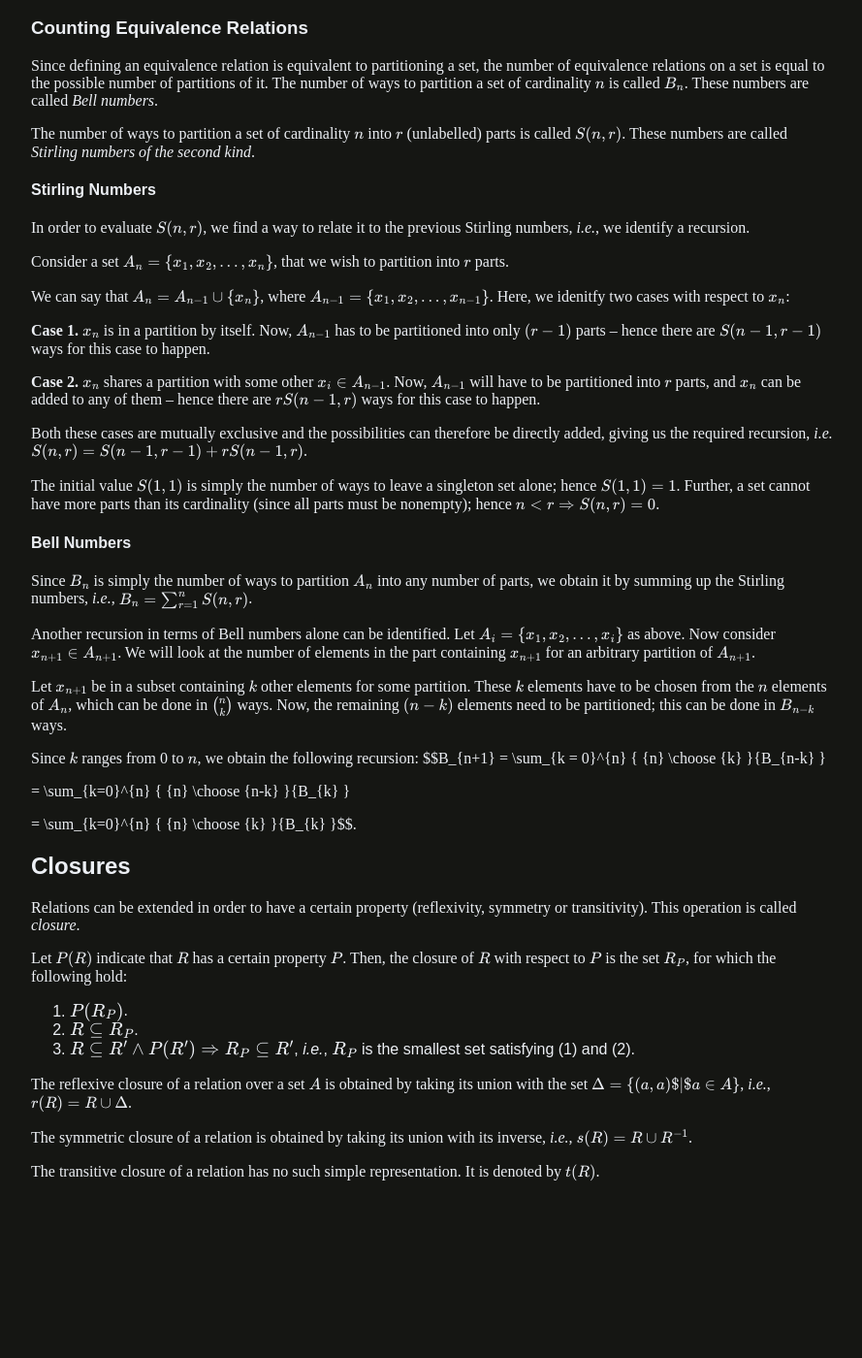
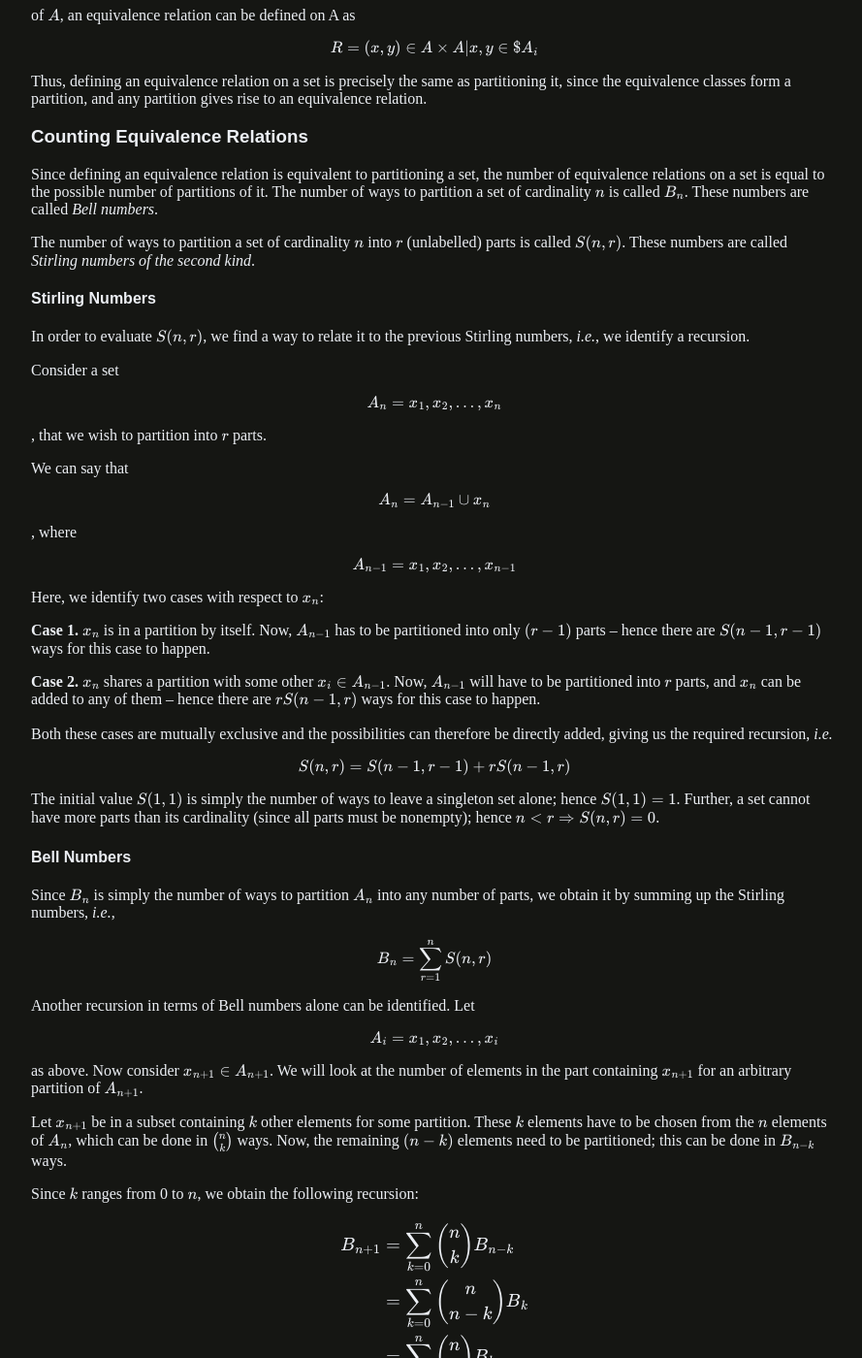
Before and after one commit to iiit-notebook/iiit-notebook.github.io, a Jekyll site: the page built from _posts/2020-10-08-ds-lecture-8.md, in a window 1280 px wide and 1400 px high, scrolled down 791 px. Shown: the whole window at 97% size, without its empty margins (192-1081 px from the left). Built offline with Jekyll 4.4.1, drawn with Linux system fonts in a browser that asks for light colours; formulas are drawn with MathJax 3; before the commit the page ends 2045 px from its top, so only the background shows below that; some of the changed text lies outside the part shown.

Commit message:
Fixed up ds lec 8, 9

```diff
--- a/_posts/2020-10-08-ds-lecture-8.md
+++ b/_posts/2020-10-08-ds-lecture-8.md
@@ -22,13 +22,13 @@
 Informally, most equivalence relations can be connected to elements having some property in common.
 
 Given an equivalence relation $R$ on a set $A$, the *equivalence class* of an arbitrary $a \in A$ (denoted by $[a]$, $cl(a)$ or $\bar{a}$) is defined as the set of all elements related to $a$ in $A$, *i.e.*,
-$$[a] = \{x \in A | (x,a) \in R\}$$.
+\$\$[a] = \{x \in A | (x,a) \in R\}\$\$
 
 ### Equivalence Classes
 The set of all equivalence classes of $A$ with respect to $R$ form a *partition* of $A$. A partition of a set $A$ is a collection of disjoint subsets $A_{i}$ (called *parts*) of $A$ whose union is $A$, *i.e.*, mutually exclusive and exhaustive.
 
-Also, given a partition $$P = \{A_{1}, A_{2},...,A_{k}\}$$ of $A$, an equivalence relation can be defined on A as
-$$R = \{(x,y) \in A \times A | x,y \in  $A_{i}\}$$.
+Also, given a partition \$\$P = \{A_{1}, A_{2},...,A_{k}\}\$\$ of $A$, an equivalence relation can be defined on A as
+\$\$R = \{(x,y) \in A \times A | x,y \in  $A_{i}\}\$\$
 
 Thus, defining an equivalence relation on a set is precisely the same as partitioning it, since the equivalence classes form a partition, and any partition gives rise to an equivalence relation.
 
@@ -40,33 +40,38 @@
 #### Stirling Numbers
 In order to evaluate $S(n,r)$, we find a way to relate it to the previous Stirling numbers, *i.e.*, we identify a recursion.
 
-Consider a set $$A_{n} = \{x_{1},x_{2},...,x_{n}\}$$, that we wish to partition into $r$ parts.
+Consider a set \$\$A_{n} = \{x_{1},x_{2},...,x_{n}\}\$\$, that we wish to partition into $r$ parts.
 
-We can say that $$A_{n} = A_{n-1} \cup \{x_{n}\}$$, where $$A_{n-1} = \{x_{1},x_{2},...,x_{n-1}\}$$. Here, we idenitfy two cases with respect to $x_{n}$:
+We can say that \$\$A_{n} = A_{n-1} \cup \{x_{n}\}\$\$, where \$\$A_{n-1} = \{x_{1},x_{2},...,x_{n-1}\}\$\$ Here, we identify two cases with respect to $x_{n}$:
 
 **Case 1.** $x_{n}$ is in a partition by itself. Now, $A_{n-1}$ has to be partitioned into only $(r-1)$ parts – hence there are $S(n-1,r-1)$ ways for this case to happen.
 
 **Case 2.** $x_{n}$ shares a partition with some other $x_{i} \in A_{n-1}$. Now, $A_{n-1}$ will have to be partitioned into $r$ parts, and $x_{n}$ can be added to any of them – hence there are $rS(n-1,r)$ ways for this case to happen.
 
 Both these cases are mutually exclusive and the possibilities can therefore be directly added, giving us the required recursion, *i.e.*
-$$S(n,r) = S(n-1,r-1) + rS(n-1,r)$$.
+\$\$S(n,r) = S(n-1,r-1) + rS(n-1,r)\$\$
 
 The initial value $S(1,1)$ is simply the number of ways to leave a singleton set alone; hence $S(1,1) = 1$. Further, a set cannot have more parts than its cardinality (since all parts must be nonempty); hence $n < r \Rightarrow S(n,r) = 0$.
 
 #### Bell Numbers
 Since $B_{n}$ is simply the number of ways to partition $A_{n}$ into any number of parts, we obtain it by summing up the Stirling numbers, *i.e.*,
-$$B_{n} = \sum_{r = 1}^{n} S(n,r)$$.
+\$\$B_{n} = \sum_{r = 1}^{n} S(n,r)\$\$
 
-Another recursion in terms of Bell numbers alone can be identified. Let $$A_{i} = \{x_{1}, x_{2},...,x_{i} \}$$ as above. Now consider $x_{n+1} \in A_{n+1}$. We will look at the number of elements in the part containing $x_{n+1}$ for an arbitrary partition of $A_{n+1}$.
+Another recursion in terms of Bell numbers alone can be identified. Let \$\$A_{i} = \{x_{1}, x_{2},...,x_{i} \}\$\$ as above. Now consider $x_{n+1} \in A_{n+1}$. We will look at the number of elements in the part containing $x_{n+1}$ for an arbitrary partition of $A_{n+1}$.
 
 Let $x_{n+1}$ be in a subset containing $k$ other elements for some partition. These $k$ elements have to be chosen from the $n$ elements of $A_{n}$, which can be done in $n \choose k$ ways. Now, the remaining $(n-k)$ elements need to be partitioned; this can be done in $B_{n-k}$ ways.
 
 Since $k$ ranges from 0 to $n$, we obtain the following recursion:
-$$B_{n+1} = \sum_{k = 0}^{n} { {n} \choose {k} }{B_{n-k} }
 
-= \sum_{k=0}^{n} { {n} \choose {n-k} }{B_{k} }
-
-= \sum_{k=0}^{n} { {n} \choose {k} }{B_{k} }$$.
+<div>
+$$
+\begin{align}
+B_{n+1} & = \sum_{k = 0}^{n} { {n} \choose {k} }{B_{n-k} } \\
+		& = \sum_{k=0}^{n} { {n} \choose {n-k} }{B_{k} } \\
+		& = \sum_{k=0}^{n} { {n} \choose {k} }{B_{k} }
+\end{align}
+$$
+</div>
 
 
 ## Closures
```
Also changed, not shown: other parts of _posts/2020-10-08-ds-lecture-8.md (+4 -4 lines).
